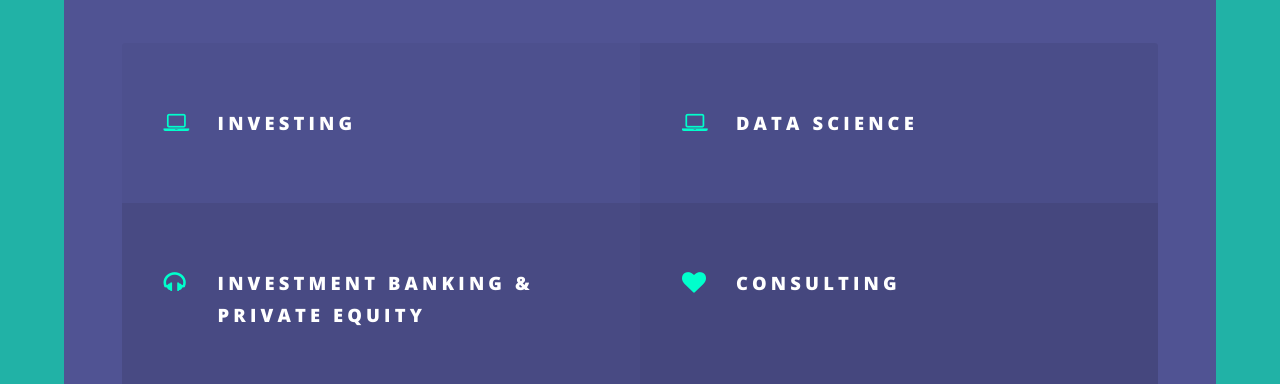
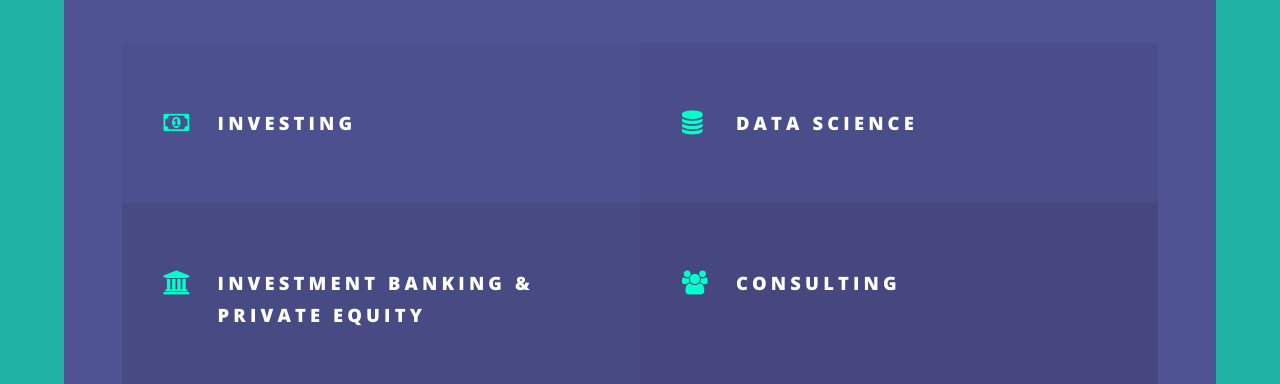
Before and after one commit to shreyas00023/mywebsite, a Jekyll site: the page aboutme.html, which Jekyll copies as it is, in a window 1280 px wide and 900 px high, scrolled down 612 px. Shown: the part 150-534 px from the top of the window. Built offline with Jekyll 4.4.1, drawn with Linux system fonts in a browser that asks for light colours.

Commit message:
Update aboutme.html

```diff
--- a/aboutme.html
+++ b/aboutme.html
@@ -48,19 +48,19 @@
 								myself enjoying and thriving in. </p>
 							</header>
 							<ul class="features">
-								<li class="icon fa-laptop">
+								<li class="icon fa-money">
 									<h3>Investing</h3>
 									<p></p>
 								</li>
-								<li class="icon fa-laptop">
+								<li class="icon fa-database">
 									<h3>Data Science</h3>
 									<p></p>
 								</li>
-								<li class="icon fa-headphones">
+								<li class="icon fa-university">
 									<h3>Investment Banking & Private Equity</h3>
 									<p></p>
 								</li>
-								<li class="icon fa-heart">
+								<li class="icon fa-users">
 									<h3>Consulting</h3>
 									<p></p>
 								</li>
```
